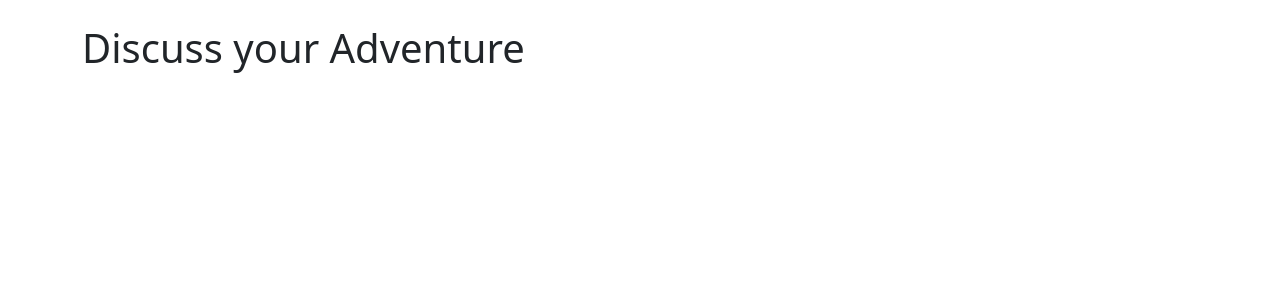
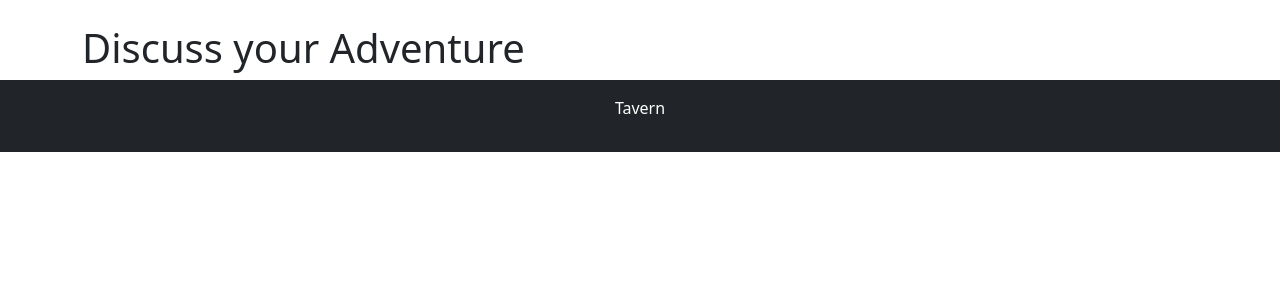
Before and after one commit to paul-mp/Tavern, a Flask app: page /forum in a window 1280 px wide. Shown: the part 56-356 px from the top of the page. Run offline with Flask 3, Linux system fonts and the light colour scheme; some libraries are stand-ins or nearby versions.

Commit message:
Updating App.py and Templates

```diff
--- a/templates/_templates.html
+++ b/templates/_templates.html
@@ -6,15 +6,20 @@
   <meta http-equiv="X-UA-Compatible" content="IE=edge">
   <meta name="viewport" content="width=device-width, initial-scale=1.0">
   <link rel="stylesheet" href="Styles/styles.css">
-  <link href="https://cdn.jsdelivr.net/npm/bootstrap@5.1.3/dist/css/bootstrap.min.css" rel="stylesheet" integrity="sha384-1BmE4kWBq78iYhFldvKuhfTAU6auU8tT94WrHftjDbrCEXSU1oBoqyl2QvZ6jIW3" crossorigin="anonymous">
-  <script defer src="https://cdn.jsdelivr.net/npm/bootstrap@5.1.3/dist/js/bootstrap.bundle.min.js" integrity="sha384-ka7Sk0Gln4gmtz2MlQnikT1wXgYsOg+OMhuP+IlRH9sENBO0LRn5q+8nbTov4+1p" crossorigin="anonymous"></script>
+  <link href="https://cdn.jsdelivr.net/npm/bootstrap@5.1.3/dist/css/bootstrap.min.css" rel="stylesheet"
+    integrity="sha384-1BmE4kWBq78iYhFldvKuhfTAU6auU8tT94WrHftjDbrCEXSU1oBoqyl2QvZ6jIW3" crossorigin="anonymous">
+  <script defer src="https://cdn.jsdelivr.net/npm/bootstrap@5.1.3/dist/js/bootstrap.bundle.min.js"
+    integrity="sha384-ka7Sk0Gln4gmtz2MlQnikT1wXgYsOg+OMhuP+IlRH9sENBO0LRn5q+8nbTov4+1p"
+    crossorigin="anonymous"></script>
   <title>{% block title %}{% endblock %}</title>
 </head>
+
 <body>
   <nav class="navbar navbar-expand-lg navbar-dark bg-danger">
     <div class="container-fluid">
       <a class="navbar-brand" href="/">Home</a>
-      <button class="navbar-toggler" type="button" data-bs-toggle="collapse" data-bs-target="#navbarSupportedContent" aria-controls="navbarSupportedContent" aria-expanded="false" aria-label="Toggle navigation">
+      <button class="navbar-toggler" type="button" data-bs-toggle="collapse" data-bs-target="#navbarSupportedContent"
+        aria-controls="navbarSupportedContent" aria-expanded="false" aria-label="Toggle navigation">
         <span class="navbar-toggler-icon"></span>
       </button>
       <div class="collapse navbar-collapse" id="navbarSupportedContent">
@@ -32,7 +37,8 @@
   <div class="container pt-4">
     {% block body %}{% endblock %}
   </div>
+  <footer class="bg-dark text-white text-center py-3">
+    <p>Tavern</p>
+  </footer>
   <script src="https://stackpath.bootstrapcdn.com/bootstrap/4.5.2/js/bootstrap.min.js"></script>
 </body>
-
-</html>
--- a/templates/index.html
+++ b/templates/index.html
@@ -18,8 +18,5 @@
 <main class="container text-center my-auto">
     <h1>Something</h1>
 </main>
-<footer class="bg-dark text-white text-center py-3">
-    <p>Tavern</p>
-</footer>
 {% endblock %}
 <!-- Bryan Zeagler -->
```
